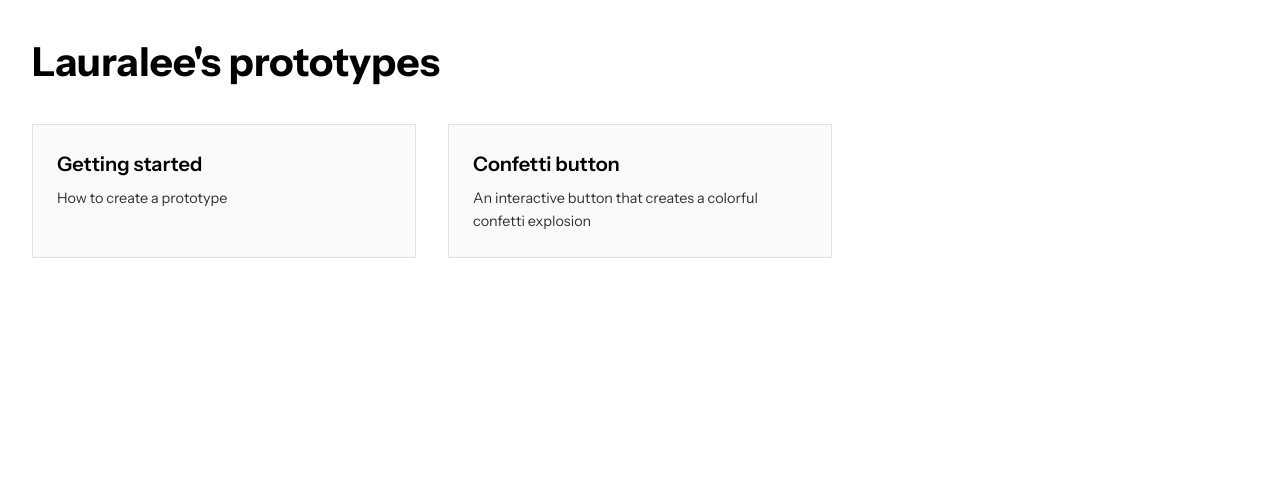
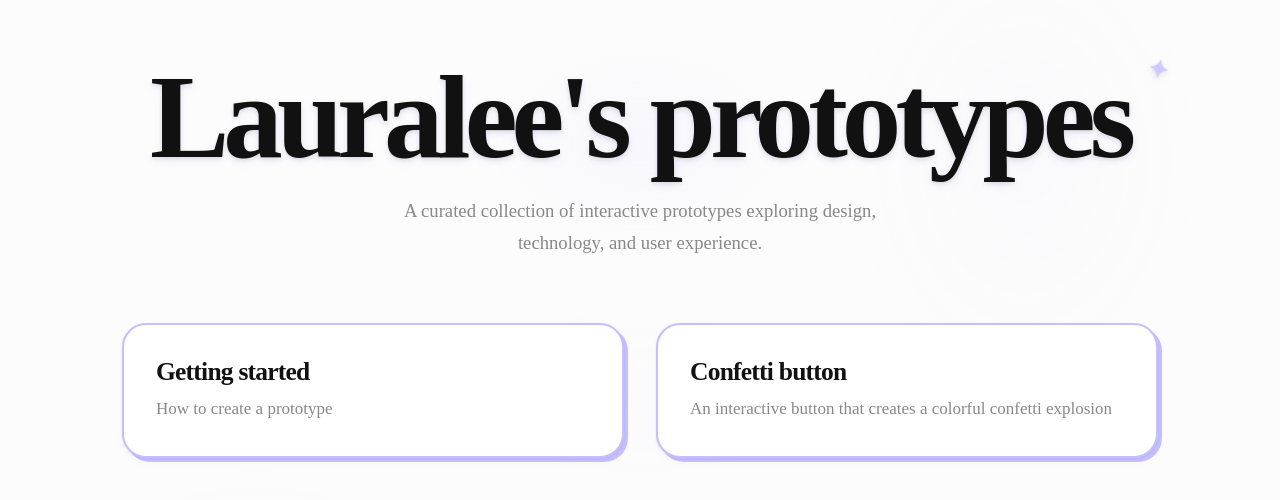
Before and after one commit to flores8/prototyping-with-cursor, a Next.js app: page / in a window 1280 px wide. Shown: the top 500 px of the page. Built offline with nearby package versions, Linux system fonts and the light colour scheme.

Commit message:
played around with styles and changes to the home page

```diff
--- a/app/fonts.ts
+++ b/app/fonts.ts
@@ -1,6 +1,15 @@
-import { Instrument_Sans } from 'next/font/google';
+import { Fredoka, Inter } from 'next/font/google';
 
-export const instrumentSans = Instrument_Sans({
+// Playful, chunky font for headlines
+export const fredoka = Fredoka({
   subsets: ['latin'],
   display: 'swap',
+  variable: '--font-fredoka',
 });
+
+// Clean, readable sans-serif for body text
+export const inter = Inter({
+  subsets: ['latin'],
+  display: 'swap',
+  variable: '--font-inter',
+});
--- a/app/layout.tsx
+++ b/app/layout.tsx
@@ -1,25 +1,15 @@
 /**
  * Root layout component that wraps all pages in the application.
  * This layout:
- * - Sets up Geist fonts (both Sans and Mono variants)
+ * - Sets up Fredoka (playful headlines) and Inter (clean body text) fonts
  * - Configures metadata like title and favicon
  * - Provides the basic HTML structure
  * - Applies font variables to the entire app
  */
 
 import type { Metadata } from "next";
-import { Geist, Geist_Mono } from "next/font/google";
+import { fredoka, inter } from "./fonts";
 import "./styles/globals.css";
-
-const geistSans = Geist({
-  variable: "--font-geist-sans",
-  subsets: ["latin"],
-});
-
-const geistMono = Geist_Mono({
-  variable: "--font-geist-mono",
-  subsets: ["latin"],
-});
 
 export const metadata: Metadata = {
   title: "Lauralee's prototypes",
@@ -41,7 +31,7 @@ export default function RootLayout({
 }>) {
   return (
     <html lang="en">
-      <body className={`${geistSans.variable} ${geistMono.variable}`}>
+      <body className={`${fredoka.variable} ${inter.variable}`}>
         {children}
       </body>
     </html>
--- a/app/page.tsx
+++ b/app/page.tsx
@@ -1,6 +1,5 @@
 import Link from "next/link";
 import styles from './styles/home.module.css';
-import { instrumentSans } from './fonts';
 
 export default function Home() {
   // Add your prototypes to this array
@@ -24,9 +23,12 @@ export default function Home() {
   ];
 
   return (
-    <div className={`${styles.container} ${instrumentSans.className}`}>
+    <div className={styles.container}>
       <header className={styles.header}>
         <h1>Lauralee's prototypes</h1>
+        <p className={styles.subtitle}>
+          A curated collection of interactive prototypes exploring design, technology, and user experience.
+        </p>
       </header>
 
       <main>
--- a/app/styles/globals.css
+++ b/app/styles/globals.css
@@ -9,42 +9,120 @@
   margin: 0;
 }
 
-body {
-  /* 3. Add accessible line-height */
-  line-height: 1.5;
-  /* 4. Improve text rendering */
-  -webkit-font-smoothing: antialiased;
-  /* 5. Set default font */
-  font-family: var(--font-geist-sans), system-ui, sans-serif;
+/* Modern, Playful Design Tokens */
+:root {
+  --foreground-rgb: 17, 17, 17; /* Off-black for softer text */
+  --background-rgb: 252, 252, 252; /* Slightly off-white */
+
+  /* Palette */
+  --black: #111;
+  --white: #fff;
+  --gray: #888;
+  --light-gray: #f5f5f5;
+  --border-color: #ebebeb;
+  --purple: #C5BFFF; /* A soft, playful purple */
+
+  /* Typography */
+  --font-headlines: var(--font-fredoka), 'Fredoka', system-ui, sans-serif;
+  --font-body: var(--font-inter), 'Inter', system-ui, sans-serif;
+
+  /* Spacing */
+  --space-sm: 8px;
+  --space-md: 16px;
+  --space-lg: 24px;
+  --space-xl: 32px;
+  --space-2xl: 48px;
+  --space-3xl: 64px;
+
+  /* Border Radius */
+  --radius-sm: 4px;
+  --radius-md: 8px;
+  --radius-lg: 16px;
 }
 
-/* 5. Improve media defaults */
+body {
+  line-height: 1.6;
+  -webkit-font-smoothing: antialiased;
+  -moz-osx-font-smoothing: grayscale;
+  font-family: var(--font-body);
+  background-color: rgb(var(--background-rgb));
+  color: rgb(var(--foreground-rgb));
+}
+
+/* Improve media defaults */
 img, picture, video, canvas, svg {
   display: block;
   max-width: 100%;
 }
 
-/* 6. Inherit fonts for form controls */
+/* Inherit fonts for form controls */
 input, button, textarea, select {
   font: inherit;
 }
 
-/* 7. Avoid text overflows */
+/* Avoid text overflows */
 p, h1, h2, h3, h4, h5, h6 {
   overflow-wrap: break-word;
 }
 
-/* 8. Improve line wrapping */
+/* Typography System */
 p {
   text-wrap: pretty;
+  font-size: 1rem; /* Base paragraph size (17px) */
+  line-height: 1.7;
+  color: var(--gray);
+  font-family: var(--font-body);
+  font-weight: 400;
 }
+
+/* Playful, chunky headlines */
 h1, h2, h3, h4, h5, h6 {
   text-wrap: balance;
+  font-family: var(--font-headlines);
+  font-weight: 600;
+  letter-spacing: -0.02em;
+  color: var(--black);
+  line-height: 1.2;
 }
 
-/*
-  9. Create a root stacking context
-*/
+h1 {
+  font-size: 3.5rem;
+  font-weight: 700;
+  letter-spacing: -0.03em;
+}
+
+h2 {
+  font-size: 2.5rem;
+  font-weight: 600;
+}
+
+h3 {
+  font-size: 2rem;
+  font-weight: 600;
+}
+
+h4 {
+  font-size: 1.5rem;
+  font-weight: 600;
+}
+
+h5 {
+  font-size: 1.25rem;
+  font-weight: 600;
+}
+
+h6 {
+  font-size: 1.125rem;
+  font-weight: 600;
+}
+
+/* Create a root stacking context */
 #root, #__next {
   isolation: isolate;
 }
+
+/* Smooth scrolling */
+html {
+  font-size: 106.25%; /* Set base font size to 17px */
+  scroll-behavior: smooth;
+}
--- a/app/styles/home.module.css
+++ b/app/styles/home.module.css
@@ -1,50 +1,175 @@
+/* Modern, Playful Home Page Styles */
 .container {
-  max-width: var(--max-width);
+  max-width: 1100px;
   margin: 0 auto;
-  padding: 2rem;
+  padding: var(--space-3xl) var(--space-xl);
+  position: relative;
+}
+
+/* Add subtle background depth */
+.container::before {
+  content: '';
+  position: fixed;
+  top: 0;
+  left: 0;
+  width: 100%;
+  height: 100%;
+  background:
+    radial-gradient(ellipse 400px 300px at 20% 80%, rgba(197, 191, 255, 0.04) 0%, transparent 60%),
+    radial-gradient(ellipse 300px 400px at 80% 20%, rgba(197, 191, 255, 0.03) 0%, transparent 60%),
+    radial-gradient(ellipse 200px 150px at 50% 50%, rgba(197, 191, 255, 0.02) 0%, transparent 70%);
+  pointer-events: none;
+  z-index: -1;
 }
 
 .header {
-  margin-bottom: 2rem;
+  text-align: center;
+  margin-bottom: var(--space-3xl);
+  position: relative;
+}
+
+/* Add subtle depth to the header */
+.header::before {
+  content: '';
+  position: absolute;
+  top: -20px;
+  left: 50%;
+  transform: translateX(-50%);
+  width: 300px;
+  height: 200px;
+  background: radial-gradient(ellipse, rgba(197, 191, 255, 0.08) 0%, transparent 70%);
+  border-radius: 50% 50% 50% 50% / 60% 60% 40% 40%;
+  z-index: -1;
 }
 
 .header h1 {
-  font-size: 2.5rem;
-  font-weight: 700;
+  font-size: clamp(3.5rem, 10vw, 7rem);
+  font-weight: 800;
+  line-height: 0.9;
+  letter-spacing: -0.05em;
+  margin-bottom: var(--space-lg);
+  display: inline-block;
+  position: relative;
+  text-shadow:
+    0 2px 4px rgba(0, 0, 0, 0.1),
+    0 4px 8px rgba(197, 191, 255, 0.2);
+  border-radius: 20px;
+  padding: 0 20px;
+}
+
+/* Playful accent inspired by the sticker in the reference image */
+.header h1::after {
+  content: '✦';
+  position: absolute;
+  top: -0.2em;
+  right: -0.5em;
+  font-size: 0.2em;
+  color: var(--purple);
+  transform: rotate(20deg);
+  animation: sparkle 3s infinite ease-in-out;
+}
+
+@keyframes sparkle {
+  0%, 100% { transform: rotate(20deg) scale(1); opacity: 0.8; }
+  50% { transform: rotate(-10deg) scale(1.3); opacity: 1; }
+}
+
+.subtitle {
+  font-size: 1.1rem;
+  max-width: 550px;
+  margin: 0 auto;
+  font-family: var(--font-body);
+  font-weight: 400;
 }
 
 .grid {
   display: grid;
-  grid-template-columns: repeat(auto-fill, minmax(300px, 1fr));
-  gap: 2rem;
-  margin-top: 2rem;
+  grid-template-columns: repeat(auto-fit, minmax(300px, 1fr));
+  gap: var(--space-xl);
 }
 
 .card {
-  padding: 1.5rem;
-  border-radius: var(--border-radius);
-  background: rgba(0, 0, 0, 0.02);
-  border: 1px solid rgba(0, 0, 0, 0.1);
-  transition: all 0.2s ease;
+  background-color: var(--white);
+  border: 2px solid var(--purple);
+  border-radius: 24px;
+  padding: var(--space-xl);
   text-decoration: none;
   color: inherit;
-  cursor: pointer;
   display: block;
+  transition: transform 0.3s ease, box-shadow 0.3s ease, border-radius 0.3s ease;
+  position: relative;
+  overflow: hidden;
+  box-shadow:
+    0 4px 6px rgba(197, 191, 255, 0.1),
+    0 1px 3px rgba(0, 0, 0, 0.08),
+    4px 4px 0 var(--purple);
 }
 
 .card:hover {
-  background: rgba(0, 0, 0, 0.04);
-  transform: translateY(-2px);
+  transform: translate(2px, 2px);
+  border-radius: 28px;
+  box-shadow:
+    0 8px 25px rgba(197, 191, 255, 0.2),
+    0 4px 10px rgba(0, 0, 0, 0.1),
+    2px 2px 0 var(--purple);
 }
 
 .card h3 {
-  margin-bottom: 0.5rem;
-  font-size: 1.25rem;
-  font-weight: 600;
+  font-size: 1.5rem;
+  margin-bottom: var(--space-sm);
+  font-weight: 700;
+  letter-spacing: -0.03em;
 }
 
 .card p {
-  font-size: 0.9rem;
-  opacity: 0.8;
-  line-height: 1.6;
+  /* All styles are now handled globally in globals.css */
+  font-family: var(--font-body);
+  font-weight: 400;
 }
+
+/* Playful hover effect */
+.card::before {
+  content: '→';
+  position: absolute;
+  top: var(--space-lg);
+  right: var(--space-lg);
+  font-size: 1.5rem;
+  color: var(--purple);
+  opacity: 0;
+  transform: translateX(-10px);
+  transition: opacity 0.3s ease, transform 0.3s ease;
+}
+
+/* Add organic inner glow to cards */
+.card::after {
+  content: '';
+  position: absolute;
+  top: 0;
+  left: 0;
+  right: 0;
+  bottom: 0;
+  background: radial-gradient(ellipse at center, rgba(197, 191, 255, 0.03) 0%, transparent 70%);
+  border-radius: 24px;
+  pointer-events: none;
+  z-index: -1;
+}
+
+.card:hover::before {
+  opacity: 1;
+  transform: translateX(0);
+}
+
+@media (max-width: 768px) {
+  .container {
+    padding: var(--space-2xl) var(--space-lg);
+  }
+
+  .header h1 {
+    font-size: clamp(3rem, 15vw, 4.5rem);
+  }
+
+  .grid {
+    grid-template-columns: 1fr;
+    gap: var(--space-lg);
+  }
+}
```
